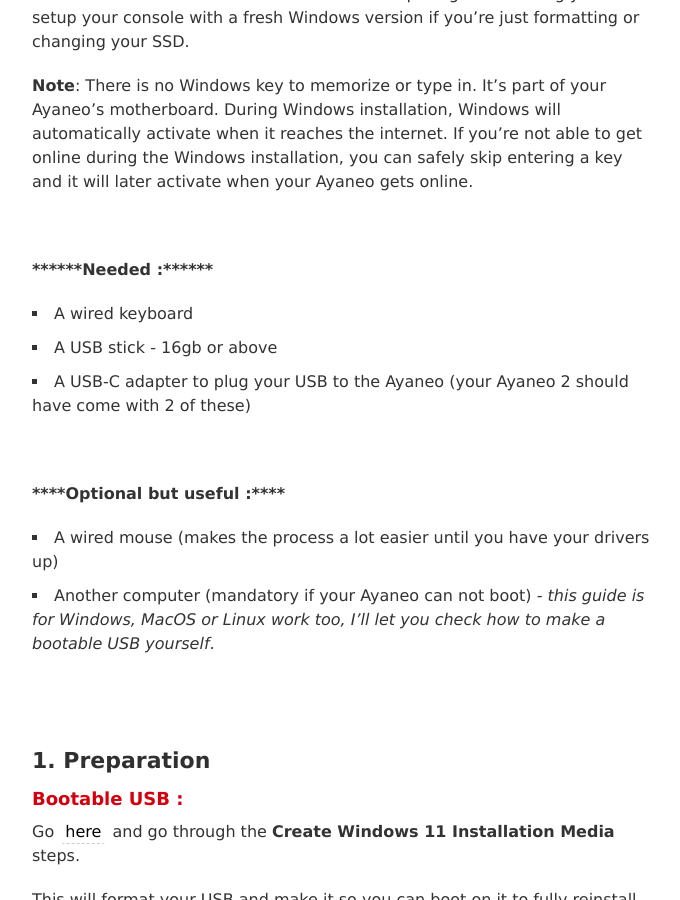
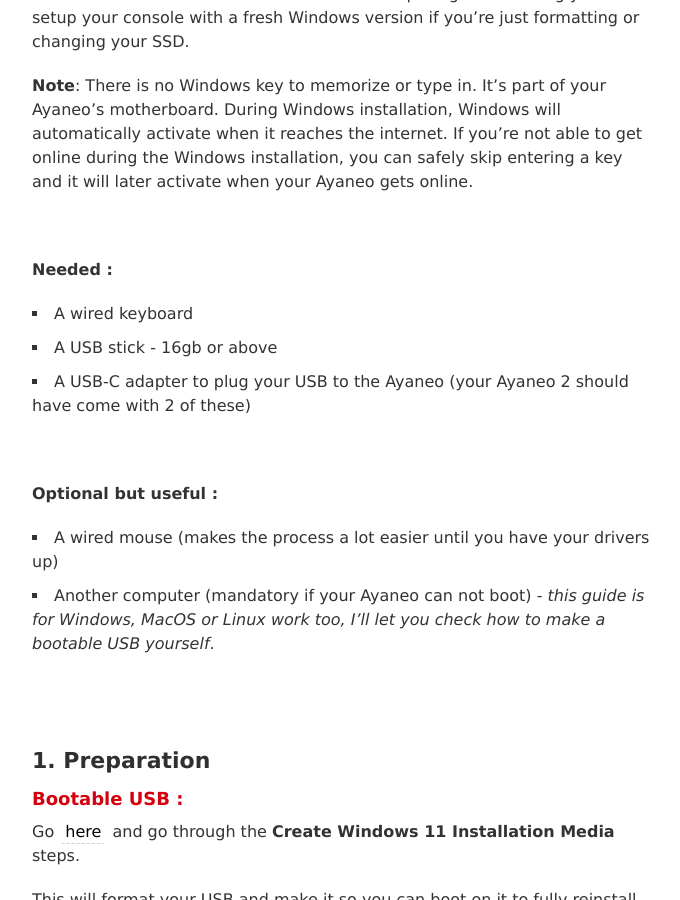
Before and after one commit to cngjd/AyaNeo2-docs, a Jekyll site: the page built from fresh-windows-install.md, in a window 1280 px wide and 900 px high, scrolled down 380 px. Shown: the whole window, without its empty margins (298-978 px from the left). Built offline with Jekyll 4.4.1, drawn with Linux system fonts in a browser that asks for light colours; some web fonts are replaced.

```diff
--- a/fresh-windows-install.md
+++ b/fresh-windows-install.md
@@ -12,7 +12,7 @@ The Ayaneo 2 is almost a proper PC but comes with a bundled W11 that has caused
 
 <br />
 
-********************Needed :********************
+**Needed :**
 
 - A wired keyboard
 - A USB stick - 16gb or above
@@ -20,7 +20,7 @@ The Ayaneo 2 is almost a proper PC but comes with a bundled W11 that has caused
 
 <br />
 
-**************Optional but useful :**************
+**Optional but useful :**
 
 - A wired mouse (makes the process a lot easier until you have your drivers up)
 - Another computer (mandatory if your Ayaneo can not boot) - *this guide is for Windows, MacOS or Linux work too, I’ll let you check how to make a bootable USB yourself*.
```
